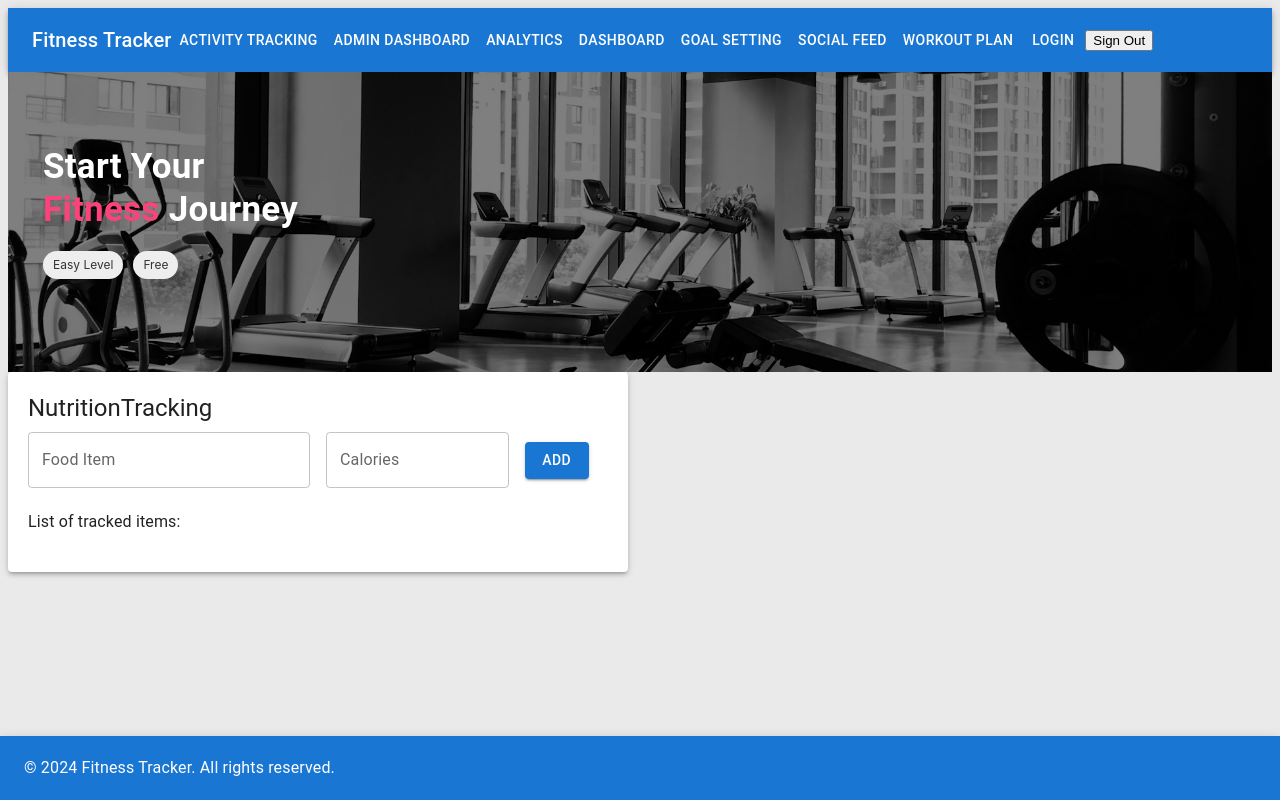
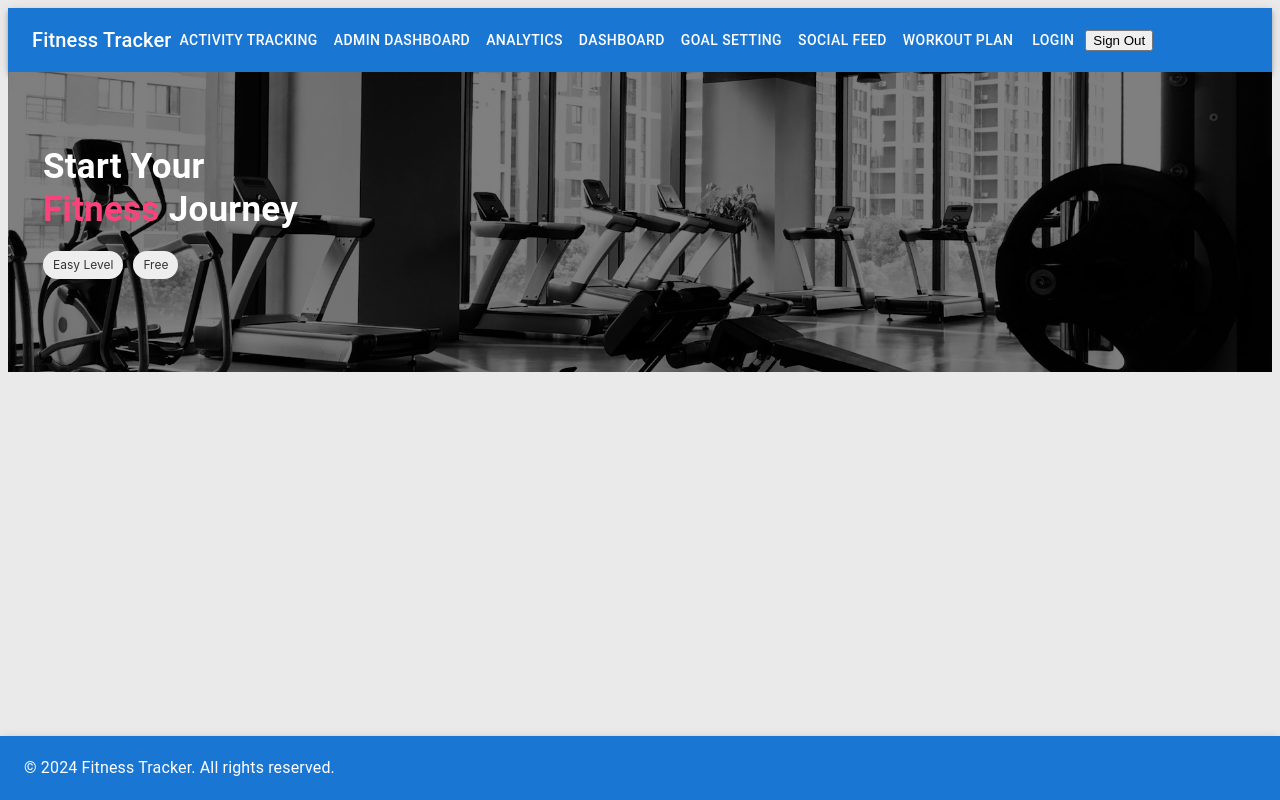
Before and after one commit to Dinah-Ngatia5/group4-fitness-tracking-app, a React (Vite) app in the folder fitness-tracking-app/: page /dashboard in a window 1280 px wide. Built offline with nearby package versions, Linux system fonts and the light colour scheme.

Commit message:
everything is ok. just need to add the code from all of us

```diff
--- a/fitness-tracking-app/package.json
+++ b/fitness-tracking-app/package.json
@@ -14,13 +14,15 @@
     "@emotion/styled": "^11.11.0",
     "@mui/icons-material": "^5.15.14",
     "@mui/material": "^5.15.14",
+    "@mui/styled-engine-sc": "^6.0.0-alpha.18",
     "axios": "^1.6.8",
     "localforage": "^1.10.0",
     "match-sorter": "^6.3.4",
     "react": "^18.2.0",
     "react-dom": "^18.2.0",
     "react-router-dom": "^6.22.3",
-    "sort-by": "^1.2.0"
+    "sort-by": "^1.2.0",
+    "styled-components": "^6.1.8"
   },
   "devDependencies": {
     "@types/react": "^18.2.64",
--- a/fitness-tracking-app/src/components/Pages/Auth/Login.jsx
+++ b/fitness-tracking-app/src/components/Pages/Auth/Login.jsx
@@ -5,6 +5,7 @@ import Button from "@mui/material/Button";
 import Typography from "@mui/material/Typography";
 import Container from "@mui/material/Container";
 import Box from "@mui/material/Box";
+import Dashboard from "../Dashboard";
 
 export const Login = () => {
   const [email, setEmail] = useState('');
@@ -20,7 +21,7 @@ export const Login = () => {
 
     if (email === storedEmail && password === storedPassword) {
       // Login successful, navigate to dashboard
-      navigate();
+      navigate(Dashboard);
     } else {
       // Display error message or handle authentication failure
       alert('Invalid email or password');
--- a/fitness-tracking-app/src/components/Routes/ProtectedRoute.jsx
+++ b/fitness-tracking-app/src/components/Routes/ProtectedRoute.jsx
@@ -2,7 +2,7 @@ import React from 'react';
 import { Navigate } from 'react-router-dom';
 
 const ProtectedRoute = ({ Component }) => {
-    const auth = true; // Your authentication logic goes here
+    const auth = false; // Your authentication logic goes here
 
     return auth ? <Component /> : <Navigate to="/dashboard" />;
 };
```
Also changed, not shown: 1 other file (tests, documents, lock files or other folders).
